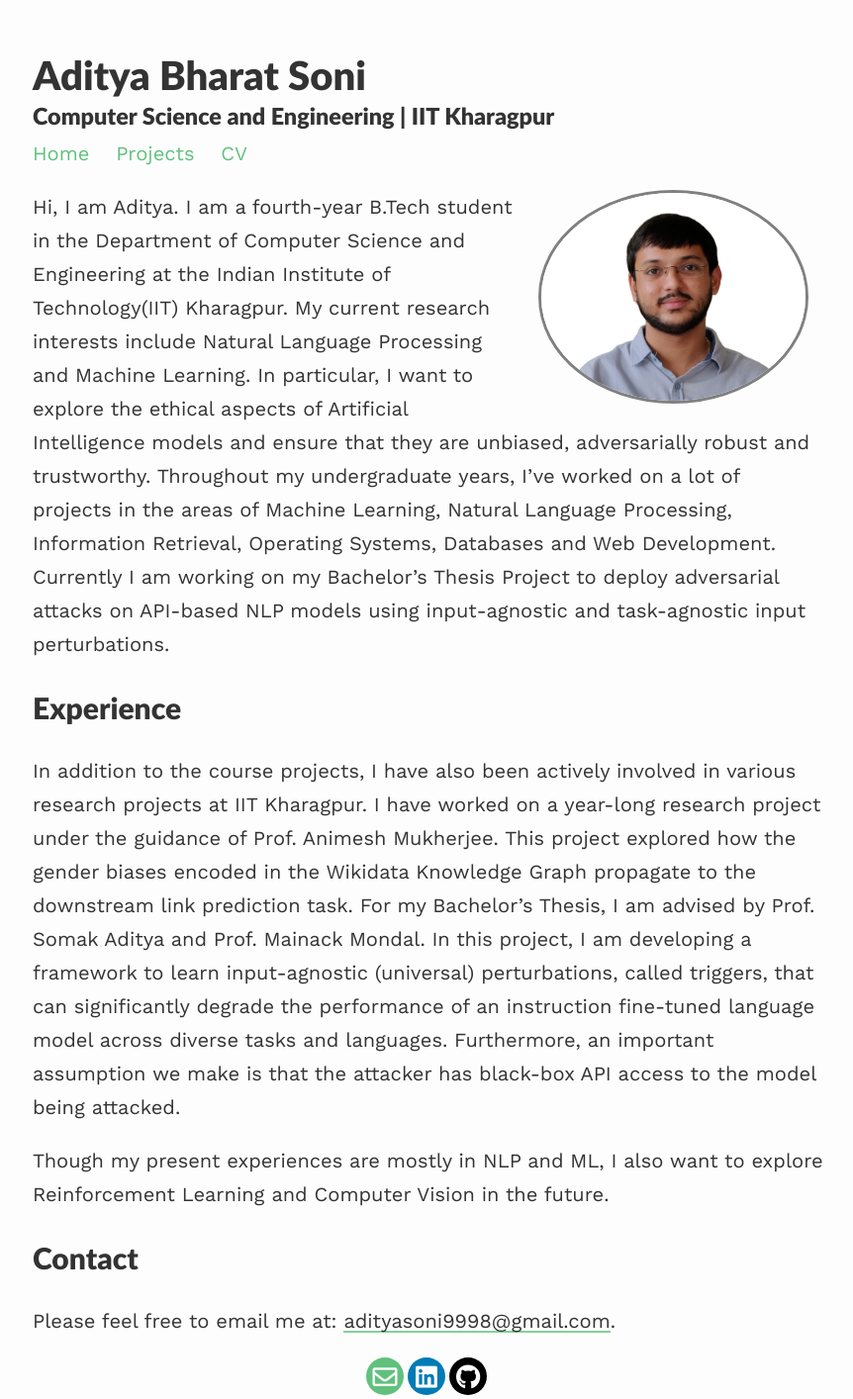
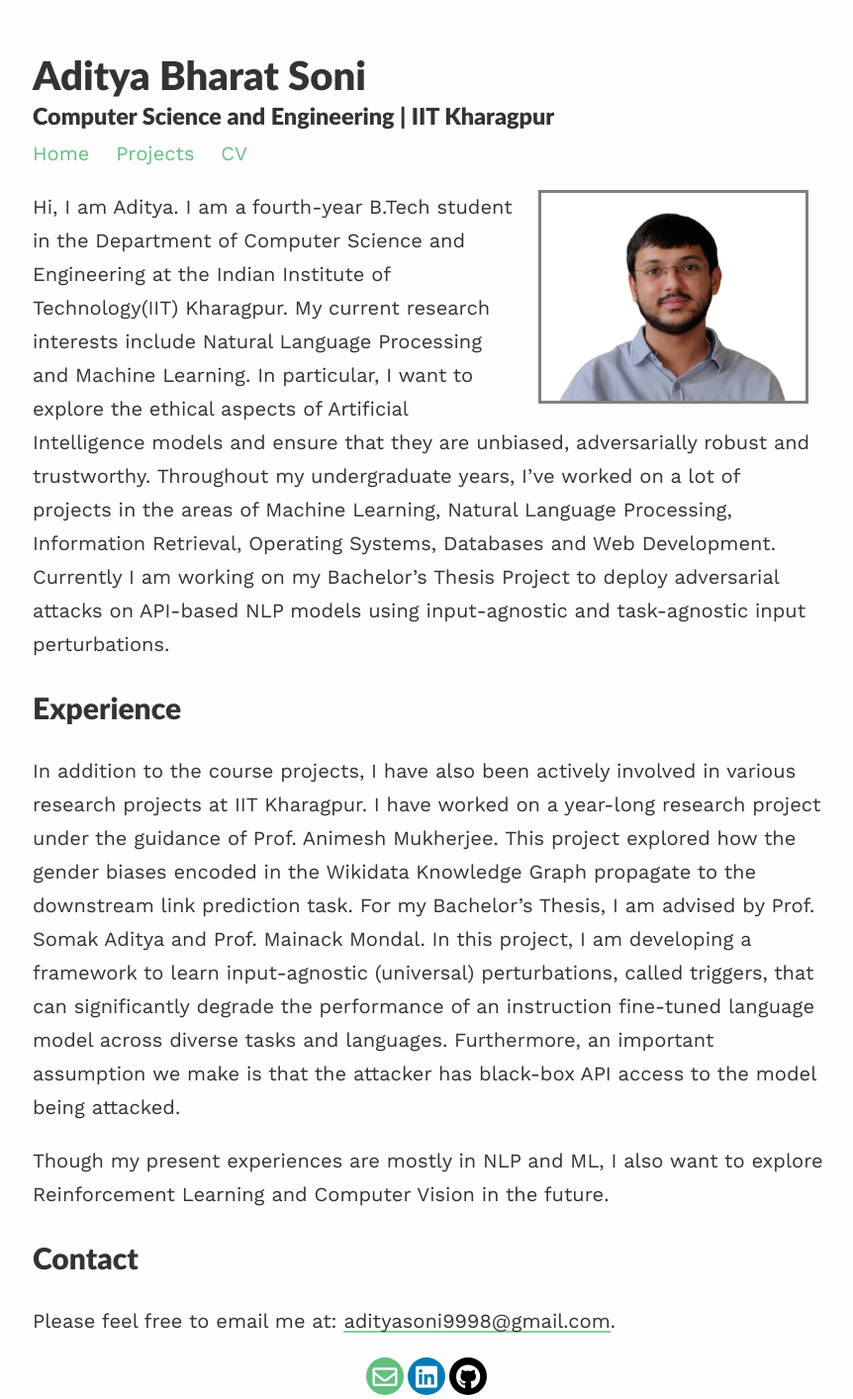
Before and after one commit to adityasoni9998/adityasoni9998.github.io, a Jekyll site: the page built from index.md, in a window 1280 px wide. Shown: the whole page at 99% size, without its empty margins (207-1069 px from the left). Built offline with Jekyll 4.4.1, drawn with Linux system fonts in a browser that asks for light colours; nearby versions of some CDN libraries.

Commit message:
trying to make in rectangular

```diff
--- a/assets/css/_sass/profile.scss
+++ b/assets/css/_sass/profile.scss
@@ -5,8 +5,8 @@
     margin-left: 1rem;
     margin-right: 1rem;
     margin-bottom: 1rem;
-    border-radius: 6px;
-    border-radius: 50%;
+    // border-radius: 6px;
+    // border-radius: 50%;
 }
 
 .left {
```
